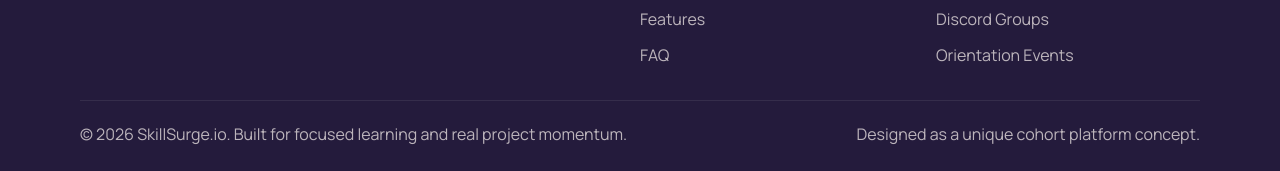
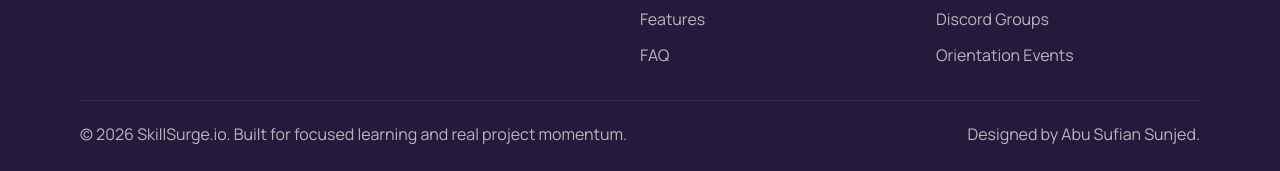
Before and after one commit to xtrisk/SkillSurge, a plain HTML site: page index.html in a window 1280 px wide. Shown: the part 5167-5338 px from the top of the page. Drawn offline with Linux system fonts and the light colour scheme.

Commit message:
Minor issues fixed

```diff
--- a/index.html
+++ b/index.html
@@ -379,7 +379,7 @@
       </div>
       <div class="footer-bottom">
         <p>© 2026 SkillSurge.io. Built for focused learning and real project momentum.</p>
-        <p>Designed as a unique cohort platform concept.</p>
+        <p>Designed by Abu Sufian Sunjed.</p>
       </div>
     </div>
   </footer>
```
